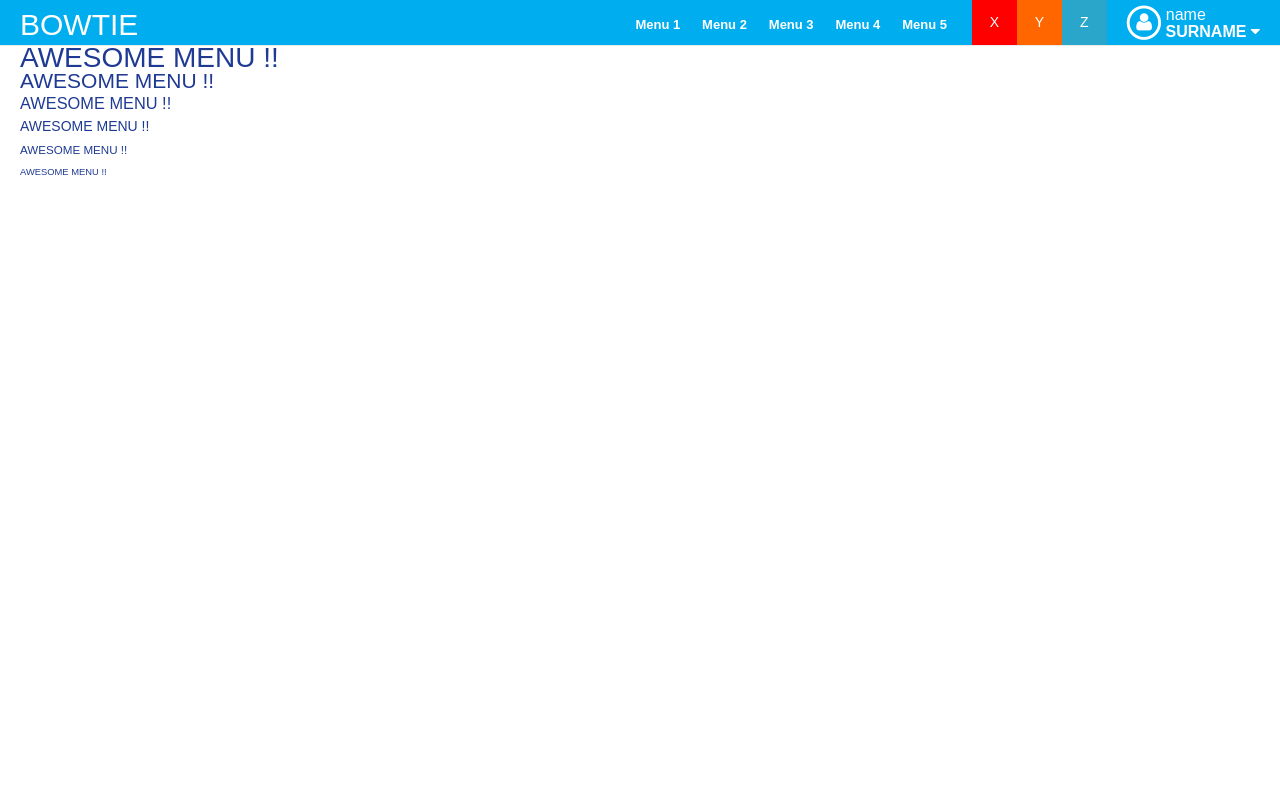
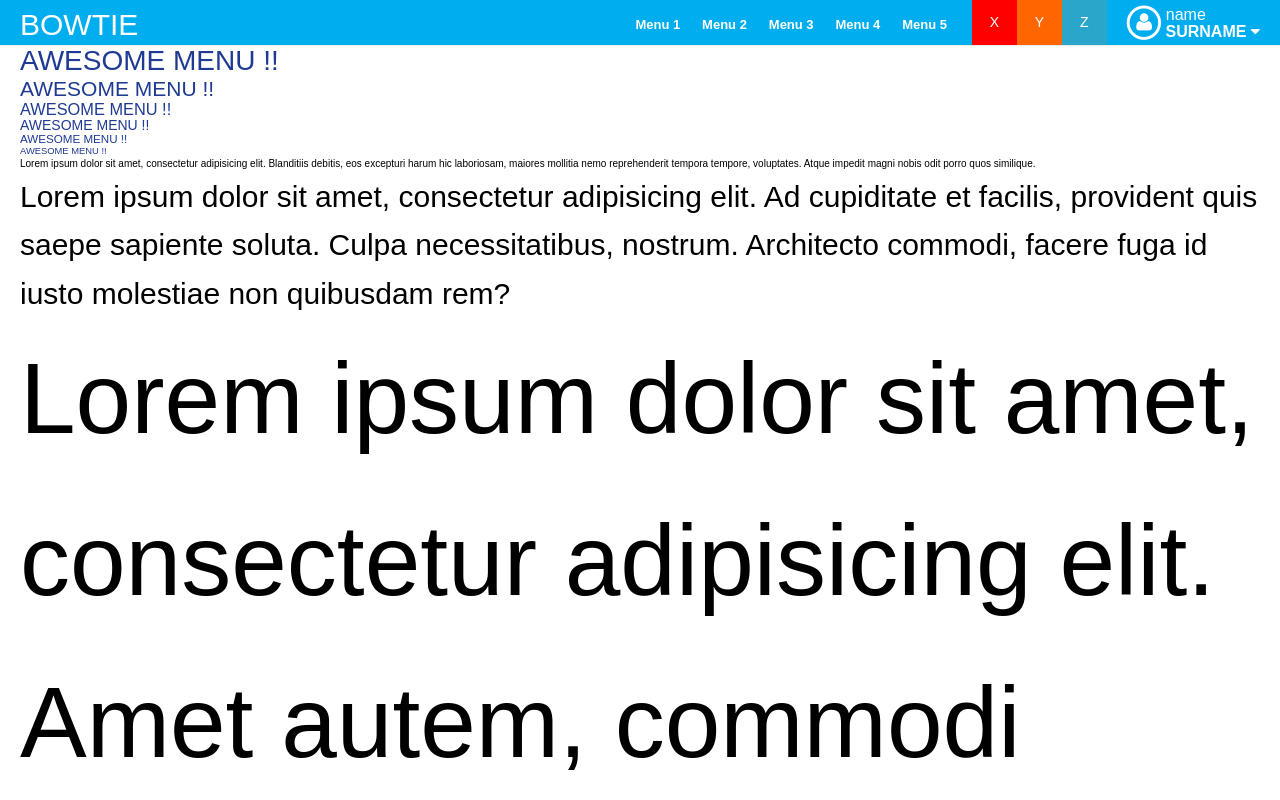
Before and after one commit to modpreneur/bowtie, a website: page test-menu.html in a window 1280 px wide. Shown: the top 800 px of the page. Drawn offline with Linux system fonts and the light colour scheme.

Commit message:
fix line-height --> .font-1 .. .font-100

```diff
--- a/src/less/font.less
+++ b/src/less/font.less
@@ -89,6 +89,7 @@ h1,h2,h3,h4,h5,h6 {
   padding: @font-padding-none;
   margin: @font-margin-none;
   font-weight: @font-weight-normal;
+  line-height: @headings-line-height;
 }
 
 // Transformation
@@ -96,6 +97,12 @@ h1,h2,h3,h4,h5,h6 {
 .uppercase                    { text-transform: uppercase; }
 .capitalize                   { text-transform: capitalize; }
 .underline                    { text-decoration: underline; }
+
+// Weight
+.normal                       { font-weight: normal }
+.bold                         { font-weight: bold }
+.lighter                      { font-weight: lighter }
+.italic                       { font-style: italic }
 
 // Headings
 h1 {
@@ -154,3 +161,15 @@ small,
 .large {
     font-size: @font-size-large;
 }
+
+
+@iterations-font-size: 100;
+.loopingClass-font-size (@index-font) when (@index-font > 0) {
+  .font-@{index-font} {
+    font-size: ~"@{index-font}px";
+    line-height: 1.618;
+  }
+  .loopingClass-font-size(@index-font - 1);
+}
+.loopingClass-font-size (0) {}
+.loopingClass-font-size (@iterations-font-size);
--- a/src/less/variables-default.less
+++ b/src/less/variables-default.less
@@ -230,6 +230,7 @@ table {
 @font-family-monospace:            Menlo, Monaco, Consolas, "Courier New", monospace;
 @font-family-base:                 @font-family-sans-serif;
 
+@headings-line-height:             1.1;
 @line-height-base:                 ceil((@font-size-base * 1.618));
 
 //** Text muted color
--- a/test-menu.html
+++ b/test-menu.html
@@ -89,6 +89,18 @@
             <h4 class="color-tertiary">AWESOME MENU !!</h4>
             <h5 class="color-tertiary">AWESOME MENU !!</h5>
             <h6 class="color-tertiary">AWESOME MENU !!</h6>
+
+            <p class="font-10">Lorem ipsum dolor sit amet, consectetur adipisicing elit. Blanditiis debitis, eos
+                               excepturi harum hic laboriosam, maiores mollitia nemo reprehenderit tempora tempore,
+                               voluptates. Atque impedit magni nobis odit porro quos similique.</p>
+
+            <p class="font-30">Lorem ipsum dolor sit amet, consectetur adipisicing elit. Ad cupiditate et facilis,
+                               provident quis saepe sapiente soluta. Culpa necessitatibus, nostrum. Architecto commodi,
+                               facere fuga id iusto molestiae non quibusdam rem?</p>
+
+            <p class="font-100">Lorem ipsum dolor sit amet, consectetur adipisicing elit. Amet autem, commodi deleniti
+                                eius eos est facere fugiat magni maxime molestias nesciunt non numquam officiis
+                                praesentium repellat repudiandae, similique ullam veniam!</p>
         </div>
     </div>
 </div>
```
Also changed, not shown: src/css/bowtie.css.
